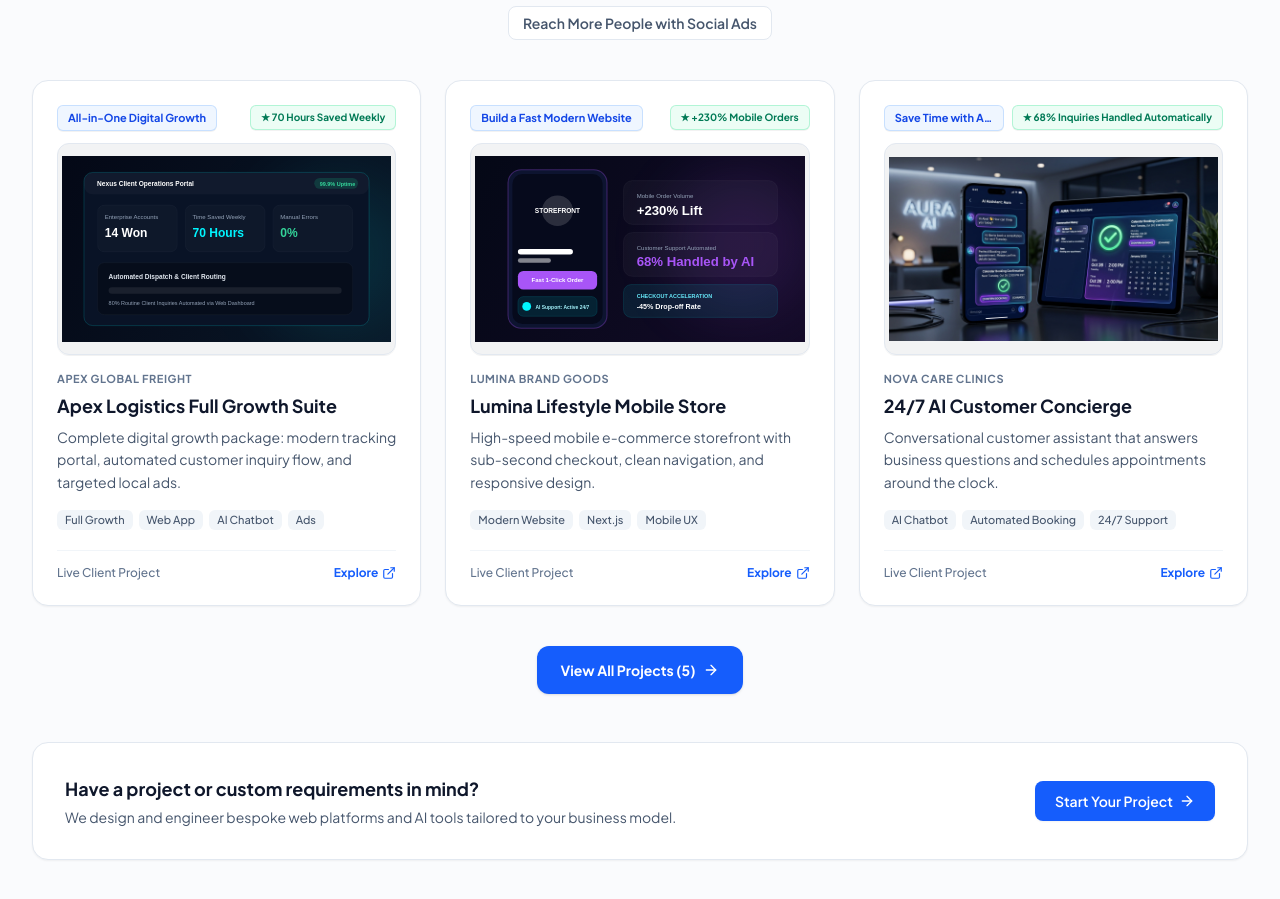
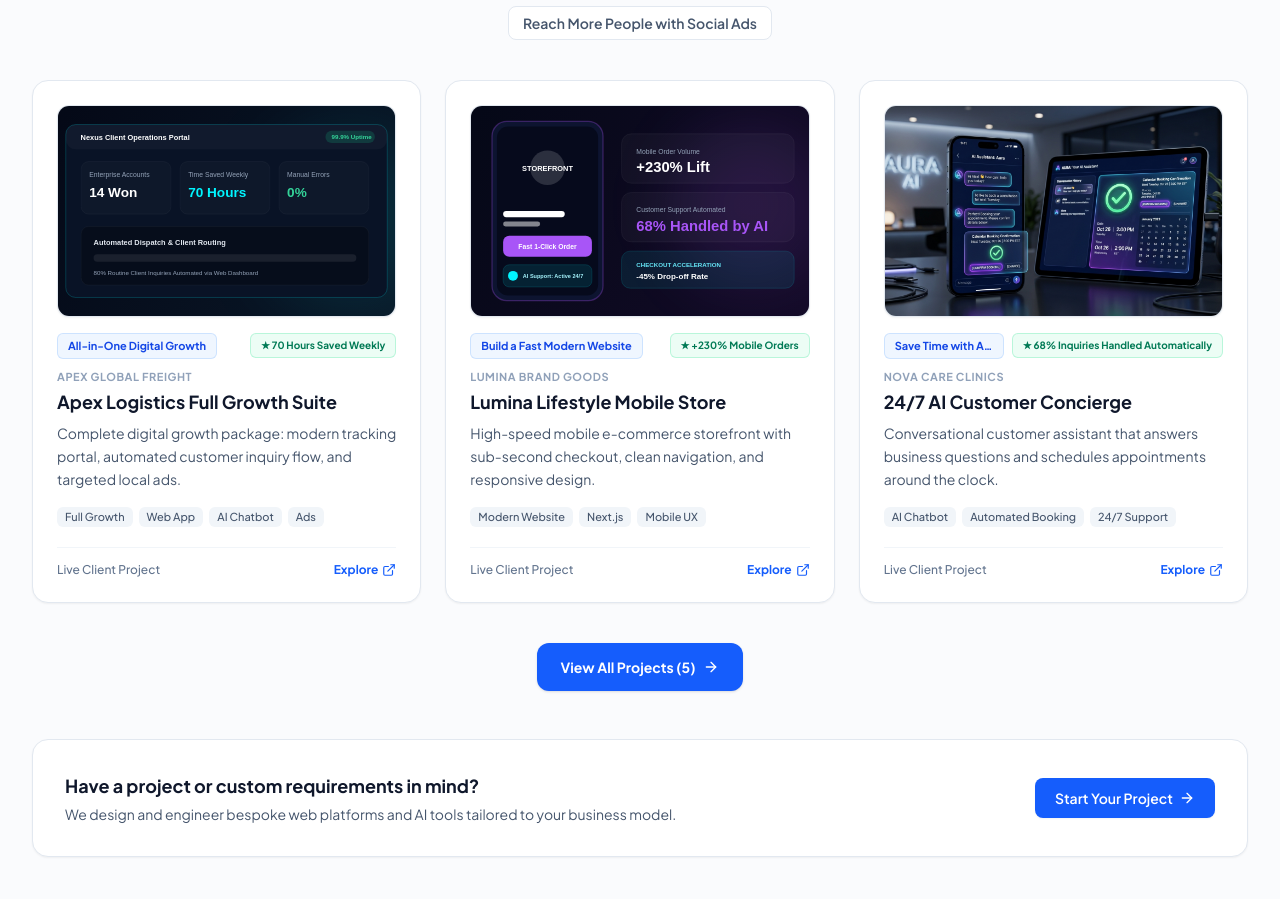
Before and after one commit to iduwaranisal/Raveliant, a Next.js app: page / in a window 1280 px wide. Shown: the part 3155-4054 px from the top of the page. Built offline with nearby package versions, Linux system fonts and the light colour scheme; no server answers; the database is empty.

Commit message:
fix(ui): polish portfolio showcase card layout, remove letterboxing, and align top

```diff
--- a/src/app/admin/AdminDashboard.tsx
+++ b/src/app/admin/AdminDashboard.tsx
@@ -1221,12 +1221,12 @@
                         </div>
 
                         {currentProject.image && (
-                          <div className="mt-3 relative w-full h-44 rounded-xl overflow-hidden border border-slate-200 bg-slate-900/5 flex items-center justify-center p-1.5">
+                          <div className="mt-3 relative w-full h-44 rounded-xl overflow-hidden border border-slate-200/90 bg-slate-100">
                             {/* eslint-disable-next-line @next/next/no-img-element */}
                             <img
                               src={currentProject.image}
                               alt="Project Preview"
-                              className="w-full h-full object-contain"
+                              className="w-full h-full object-cover object-top"
                             />
                           </div>
                         )}
@@ -1262,28 +1262,29 @@
                   className="rounded-2xl p-5 bg-white border border-slate-200 shadow-xs flex flex-col justify-between"
                 >
                   <div>
-                    {/* Top Badges */}
-                    <div className="flex items-center justify-between gap-2 mb-3">
-                      <span className="bg-blue-50 text-blue-700 border border-blue-200/80 px-2.5 py-1 rounded-md text-[10px] font-bold truncate">
+                    {/* Clean Edge-to-Edge Image Container with object-top */}
+                    <div className="relative aspect-[16/10] w-full rounded-xl overflow-hidden border border-slate-200/90 bg-slate-100 mb-4 shadow-xs">
+                      <Image
+                        src={proj.image || "/images/service_web.jpg"}
+                        alt={proj.title}
+                        fill
+                        className="object-cover object-top"
+                      />
+                    </div>
+
+                    {/* Category & Highlight Metadata Row */}
+                    <div className="flex items-center justify-between gap-2 mb-2.5">
+                      <span className="bg-blue-50 text-blue-700 border border-blue-200/70 px-2.5 py-1 rounded-md text-[10px] font-bold truncate">
                         {proj.category}
                       </span>
                       {proj.highlight && (
-                        <span className="bg-emerald-50 text-emerald-700 border border-emerald-200/80 px-2 py-0.5 rounded-md text-[10px] font-bold shrink-0">
+                        <span className="bg-emerald-50 text-emerald-700 border border-emerald-200/70 px-2 py-0.5 rounded-md text-[10px] font-bold shrink-0">
                           ★ {proj.highlight}
                         </span>
                       )}
                     </div>
 
-                    <div className="relative aspect-[16/10] w-full rounded-xl overflow-hidden border border-slate-200 mb-4 bg-slate-900/5 flex items-center justify-center p-1.5">
-                      <Image
-                        src={proj.image || "/images/service_web.jpg"}
-                        alt={proj.title}
-                        fill
-                        className="object-contain p-1"
-                      />
-                    </div>
-
-                    <div className="text-[11px] text-slate-500 uppercase tracking-wider">{proj.client}</div>
+                    <div className="text-[11px] font-bold text-slate-400 uppercase tracking-wider mb-1">{proj.client}</div>
                     <h4 className="text-base font-bold text-slate-900 mt-0.5 leading-snug">{proj.title}</h4>
                     <p className="text-xs text-slate-600 mt-1 line-clamp-2">{proj.description}</p>
                   </div>
--- a/src/components/sections/Portfolio.tsx
+++ b/src/components/sections/Portfolio.tsx
@@ -47,35 +47,35 @@
       className="rounded-2xl p-5 sm:p-6 bg-white border border-slate-200 hover:border-blue-300 hover:shadow-xl hover:-translate-y-1.5 transition-all duration-300 flex flex-col justify-between shadow-xs group"
     >
       <div>
-        {/* Top Header Row: Category & Highlight Badges (Keeps screenshot 100% visible) */}
-        <div className="flex items-center justify-between gap-2 mb-3">
-          <span className="px-2.5 py-1 rounded-md text-[11px] font-bold bg-blue-50 text-blue-700 border border-blue-200/80 truncate shadow-2xs">
+        {/* Clean Edge-to-Edge Image Showcase Container with object-top alignment */}
+        <div className="relative aspect-[16/10] w-full rounded-xl overflow-hidden border border-slate-200/90 bg-slate-100 mb-4 shadow-xs">
+          <Image
+            src={imgSrc}
+            alt={`${project.title} - ${project.category} | Raveliant Digital Solutions`}
+            fill
+            className="object-cover object-top transition-transform duration-500 group-hover:scale-105"
+            sizes="(max-width: 768px) 100vw, (max-width: 1200px) 50vw, 33vw"
+            onError={() => setImgSrc("/images/service_web.jpg")}
+          />
+        </div>
+
+        {/* Category & Highlight Metadata Row */}
+        <div className="flex items-center justify-between gap-2 mb-2.5">
+          <span className="px-2.5 py-1 rounded-md text-[11px] font-bold bg-blue-50 text-blue-700 border border-blue-200/70 truncate">
             {project.category}
           </span>
           {project.highlight && (
-            <span className="px-2.5 py-1 rounded-md text-[10px] font-bold bg-emerald-50 text-emerald-700 border border-emerald-200/80 shrink-0 shadow-2xs">
+            <span className="px-2.5 py-1 rounded-md text-[10px] font-bold bg-emerald-50 text-emerald-700 border border-emerald-200/70 shrink-0">
               ★ {project.highlight}
             </span>
           )}
         </div>
 
-        {/* Full Image Showcase Container (100% complete image visible, zero cropping) */}
-        <div className="relative aspect-[16/10] w-full rounded-xl overflow-hidden border border-slate-200 bg-slate-900/5 mb-4 shadow-2xs group/img flex items-center justify-center p-1.5">
-          <Image
-            src={imgSrc}
-            alt={`${project.title} - ${project.category} | Raveliant Digital Solutions`}
-            fill
-            className="object-contain p-1 transition-transform duration-500 group-hover/img:scale-105"
-            sizes="(max-width: 768px) 100vw, (max-width: 1200px) 50vw, 33vw"
-            onError={() => setImgSrc("/images/service_web.jpg")}
-          />
-        </div>
-
         {/* Client & Title */}
-        <div className="text-[11px] font-bold text-slate-500 uppercase tracking-wider mb-1">
+        <div className="text-[11px] font-bold text-slate-400 uppercase tracking-wider mb-1">
           {project.client}
         </div>
-        <h3 className="text-lg font-bold text-slate-900 mb-1.5 group-hover:text-blue-600 transition-colors">
+        <h3 className="text-base sm:text-lg font-bold text-slate-900 mb-2 group-hover:text-blue-600 transition-colors leading-snug">
           {project.title}
         </h3>
 
```
